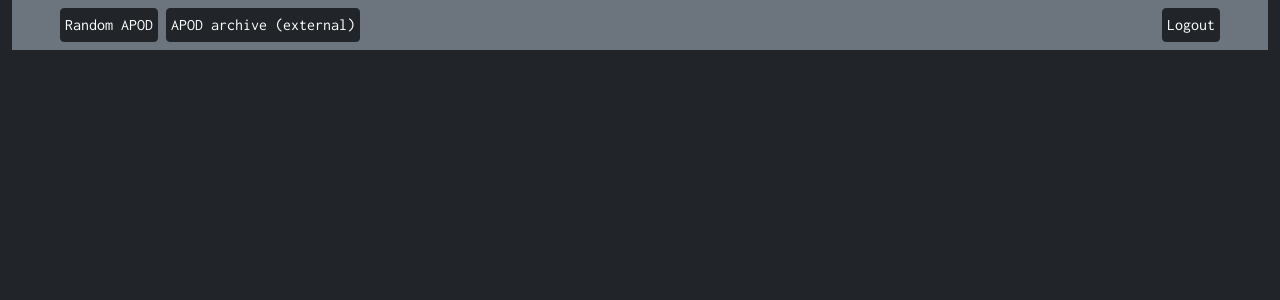
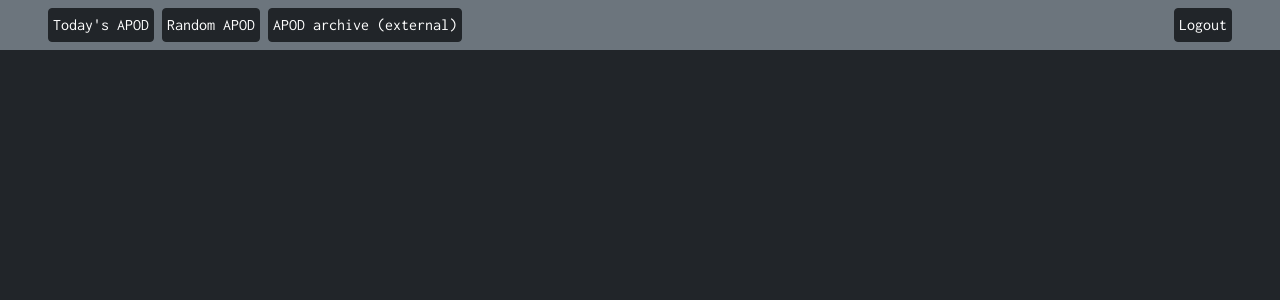
Before and after one commit to Scheunemann-Matt/NASA_APOD, a Flask app: page /archive in a window 1280 px wide. Shown: the top 300 px of the page. Run offline with Flask 2, Linux system fonts and the light colour scheme; the visitor is signed in with stand-in values (Sample User, id 1); data that the repository does not hold is empty.

Commit message:
add links to archive page

```diff
--- a/flask_app/controllers/users.py
+++ b/flask_app/controllers/users.py
@@ -113,7 +113,7 @@ def login():
 
     return redirect('/')
 
-@app.route('/users/logout')
+@app.route('/logout')
 def logout():
     session.clear()
     return redirect('/')
--- a/flask_app/templates/archive.html
+++ b/flask_app/templates/archive.html
@@ -8,8 +8,9 @@
     <link rel="stylesheet" type="text/css" href="{{ url_for('static', filename='/css/style.css') }}">
 </head>
 <body class="bg-dark">
-    <div class="container-fluid">
+    <div class="container-fluid px-0">
         <div class="d-flex gap-2 p-2 px-5 bg-secondary">
+            <a href="/" class="btn btn-dark p-1">Today's APOD</a>
             <a href="/random" class="btn btn-dark p-1">Random APOD</a>
             <a href="https://apod.nasa.gov/apod/archivepix.html" class="btn btn-dark p-1">APOD archive (external)</a>
             <a href="users/logout" class="btn btn-dark ms-auto p-1">Logout</a>
```
